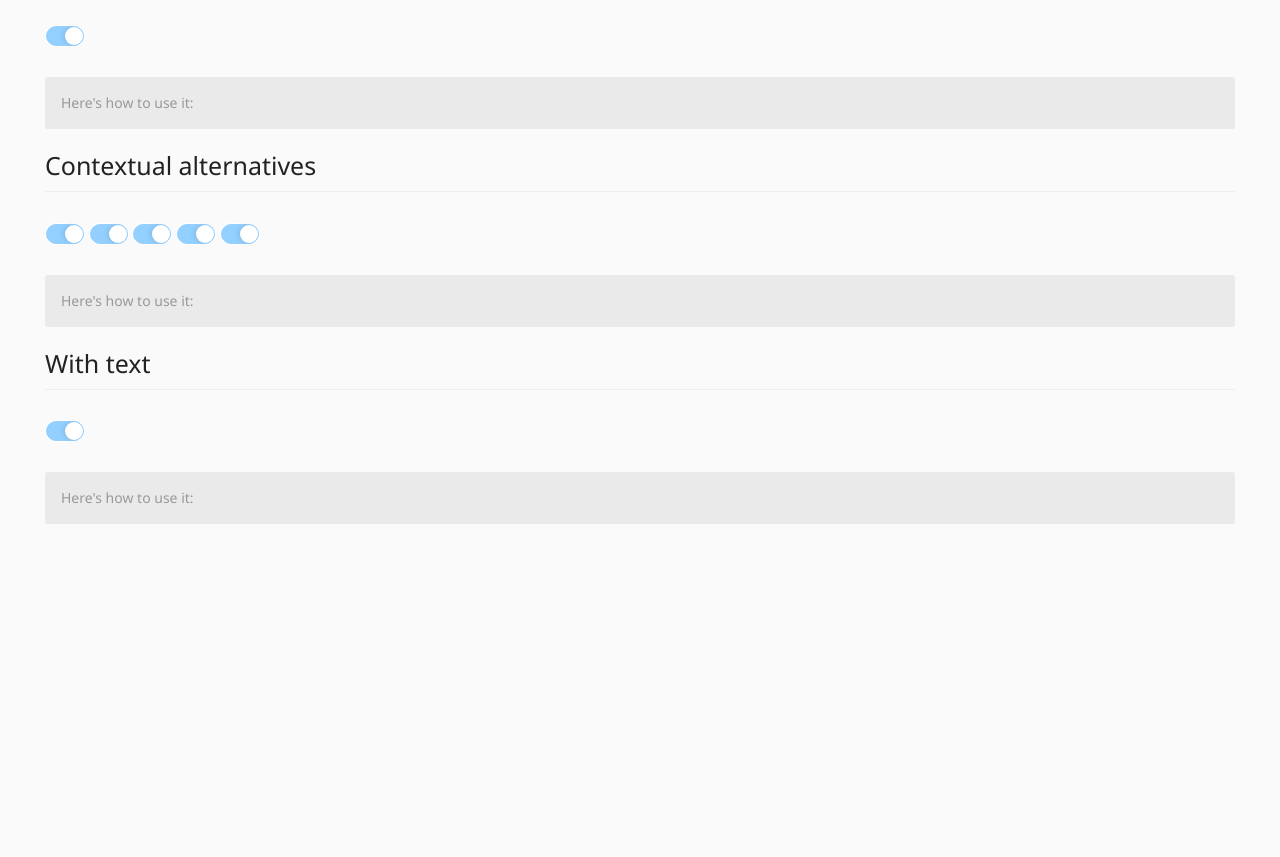
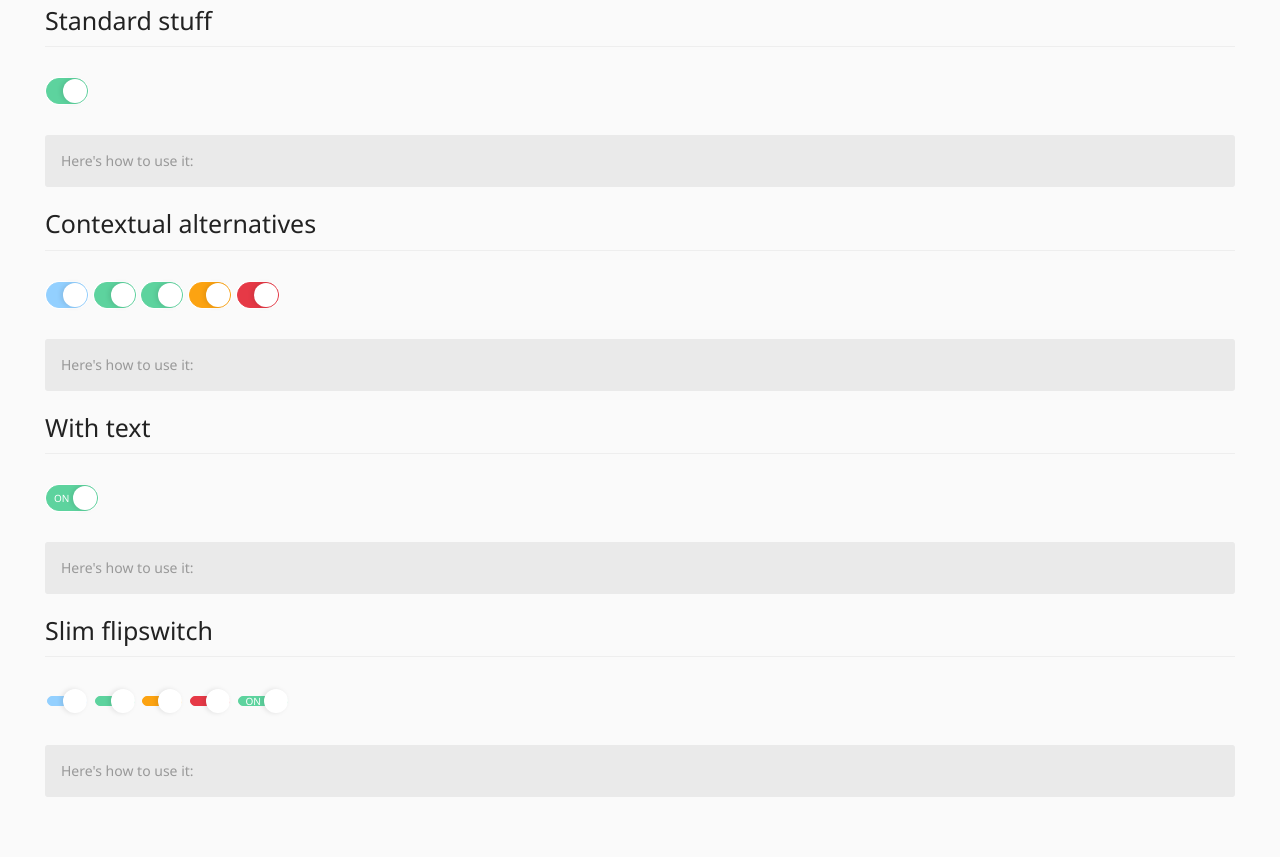
Before and after one commit to lexeckhart/css-flipswitch, a website: page index.html in a window 1280 px wide. Shown: the part 119-976 px from the top of the page. Before the commit the page ends 800 px from the top, so only its background shows below. Drawn offline with nearby package versions, Linux system fonts and the light colour scheme.

Commit message:
feature: Add text display option, contextual colors and slim version

```diff
--- a/data/styles/_component.scss
+++ b/data/styles/_component.scss
@@ -1,14 +1,6 @@
-$flip-switch-width:                 40px;
-$flip-switch-height:                22px;
-$flip-switch-color-off:             #eee;
-$flip-switch-border-off:            #eee;
-$flip-switch-color-on:              #93D0FF;
-$flip-switch-border-on:             #93D0FF;
-$flip-switch-transition-timing:     ease-out;
-$flip-switch-transition-duration:   .15s;
-$flip-switch-transition-property:   opacity, background;
 
-
+// Default element styling:
+// ----------
 .switch {
 	position: relative;
 	display: inline-block;
@@ -18,7 +10,7 @@ $flip-switch-transition-property:   opacity, background;
 	width: $flip-switch-width;
 	height: $flip-switch-height;
 	padding: 1px;
-	background-color: white;
+	background-color: $flip-switch-background;
 	border-radius: 18px;
 	cursor: pointer;
 	*, *:before, *:after {
@@ -36,22 +28,21 @@ $flip-switch-transition-property:   opacity, background;
 .switch-label {
 	position: relative;
 	display: block;
-	height: $flip-switch-height - 2px; //remove padding
+	height: $flip-switch-height - 2px;
 	font-size: 10px;
 	text-transform: uppercase;
 	background: $flip-switch-color-off;
 	border-radius: inherit;
 	box-shadow: none;
-	border:1px solid $flip-switch-border-off;
+	border: 1px solid $flip-switch-color-off;
 	transition-timing-function: $flip-switch-transition-timing;
 	transition-duration: $flip-switch-transition-duration;
-	transition-property: opacity, background;
+	transition-property: opacity, background, border;
 
 	.switch-input:checked ~ & {
 		background: $flip-switch-color-on;
 		box-shadow: none;
-		&:before { opacity: 0; }
-		&:after { opacity: 1; }
+		border: 1px solid $flip-switch-color-on;
 	}
 }
 
@@ -61,8 +52,8 @@ $flip-switch-transition-property:   opacity, background;
 	left: 2px;
 	width: $flip-switch-height - 4px;
 	height: $flip-switch-height - 4px;
-	background: white;
-	border-radius: 10px;
+	background: $flip-switch-background;
+	border-radius: 100%;
 	box-shadow: 2px 0 5px rgba(0,0,0,.1);
 	transition-timing-function: $flip-switch-transition-timing;
 	transition-duration: $flip-switch-transition-duration;
@@ -74,7 +65,66 @@ $flip-switch-transition-property:   opacity, background;
 	}
 }
 
-.switch > .switch-input:checked ~ .switch-label {
-	background: $flip-switch-color-on;
-	border: 1px solid $flip-switch-border-on;
+// Here's where the modifiers start:
+// Wanna display some text?
+// ----------
+.switch-text {
+	width: $flip-switch-width + 10px;
+	.switch-label {
+		&:before,&:after {
+			position: absolute;
+			top: 50%;
+			transform: translateY(-50%);
+			text-transform: uppercase;
+		}
+		&:before {
+			color: $flip-switch-background;
+			opacity: 0;
+			left: 7px;
+			content: attr(data-on);
+		}
+		&:after {
+			color: darken($flip-switch-color-off, 25%);
+			opacity: 1;
+			right: 5px;
+			content: attr(data-off);
+		}
+	}
+
+	.switch-input:checked {
+		~ .switch-label {
+			&:before {
+				opacity: 1;
+			}
+			&:after {
+				opacity: 0;
+			}
+		}
+		~ .switch-handle {
+			left: ($flip-switch-width + 10px) - ($flip-switch-height - 2px);
+		}
+	}
 }
+
+// Wanna make it slim?
+// ----------
+.switch-slim {
+	background-color: transparent;
+	.switch-label {
+		$slim-margin: (($flip-switch-height - 12px) / 2);
+		height: 10px;
+		margin: $slim-margin 1px;
+	}
+}
+
+// Wanna add some contextual colors?
+// ----------
+$colors: ("info": $flip-switch-info, "success": $flip-switch-success, "warning": $flip-switch-warning, "danger": $flip-switch-danger);
+@each $i, $c in $colors {
+	.switch-#{$i} {
+		.switch-input:checked ~ .switch-label {
+			background: #{$c};
+			border-color: #{$c};
+		}
+	}
+}
--- a/data/styles/_variables.scss
+++ b/data/styles/_variables.scss
@@ -0,0 +1,19 @@
+
+// Contextual colors, duh:
+// ----------
+$flip-switch-default: 				#5DD39E; // this one's important
+$flip-switch-info:					#93D0FF;
+$flip-switch-success:				$flip-switch-default;
+$flip-switch-warning:				#FCA311;
+$flip-switch-danger:				#E63946;
+
+// Basic element setup:
+// ----------
+$flip-switch-width:                 44px;
+$flip-switch-height:                28px;
+$flip-switch-background:			#fff; // acts as the base color (background and handle)
+$flip-switch-color-off:             #eee;
+$flip-switch-color-on:              $flip-switch-default;
+$flip-switch-transition-timing:     ease-out;
+$flip-switch-transition-duration:   .15s;
+$flip-switch-transition-property:   opacity, background, border;
--- a/index.html
+++ b/index.html
@@ -12,7 +12,8 @@
     </head>
     <body>
         <div class="container pad-sep-lg">
-            <h1>Standard flipswitch</h1>
+            <h1>CSS flipswitch</h1>
+            <h2>Standard stuff</h2>
             <hr>
             <div class="mrg-sep-md">
                 <label class="switch">
@@ -68,6 +69,38 @@
             <div class="well">
                 <p class="caption">Here's how to use it:</p>
             </div>
+            <h2>Slim flipswitch</h2>
+            <hr>
+            <div class="mrg-sep-md">
+                <label class="switch switch-slim switch-info">
+                    <input type="checkbox" class="switch-input" name="card_status_7" checked="">
+                    <span class="switch-label"></span>
+                    <span class="switch-handle"></span>
+                </label>
+                <label class="switch switch-slim switch-success">
+                    <input type="checkbox" class="switch-input" name="card_status_8" checked="">
+                    <span class="switch-label"></span>
+                    <span class="switch-handle"></span>
+                </label>
+                <label class="switch switch-slim switch-warning">
+                    <input type="checkbox" class="switch-input" name="card_status_9" checked="">
+                    <span class="switch-label"></span>
+                    <span class="switch-handle"></span>
+                </label>
+                <label class="switch switch-slim switch-danger">
+                    <input type="checkbox" class="switch-input" name="card_status_10" checked="">
+                    <span class="switch-label"></span>
+                    <span class="switch-handle"></span>
+                </label>
+                <label class="switch switch-slim switch-text">
+                    <input type="checkbox" class="switch-input" name="card_status_11" checked="">
+                    <span class="switch-label" data-on="on" data-off="off"></span>
+                    <span class="switch-handle"></span>
+                </label>
+            </div>
+            <div class="well">
+                <p class="caption">Here's how to use it:</p>
+            </div>
         </div>
         <script src="./dist/js/flipswitch.min.js"></script>
     </body>
```
Also changed, not shown: dist/css/flipswitch.min.css.
